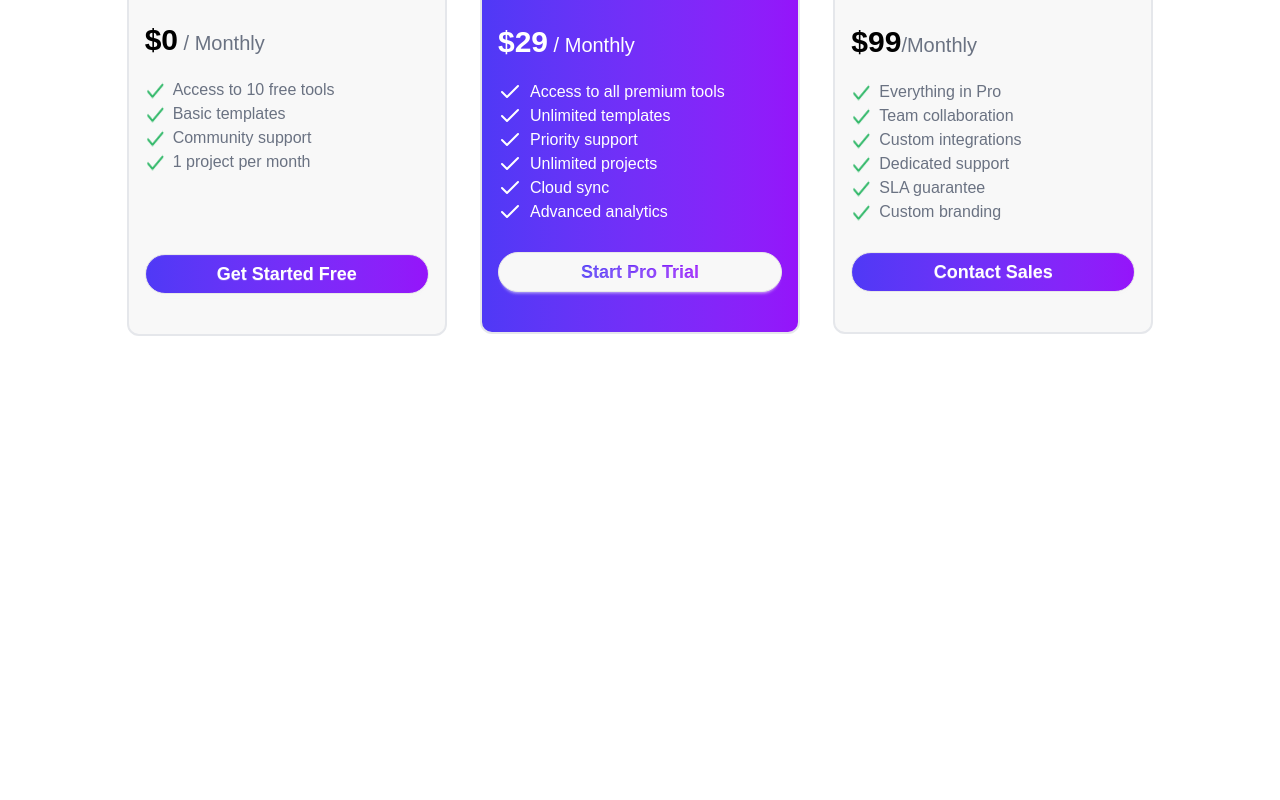
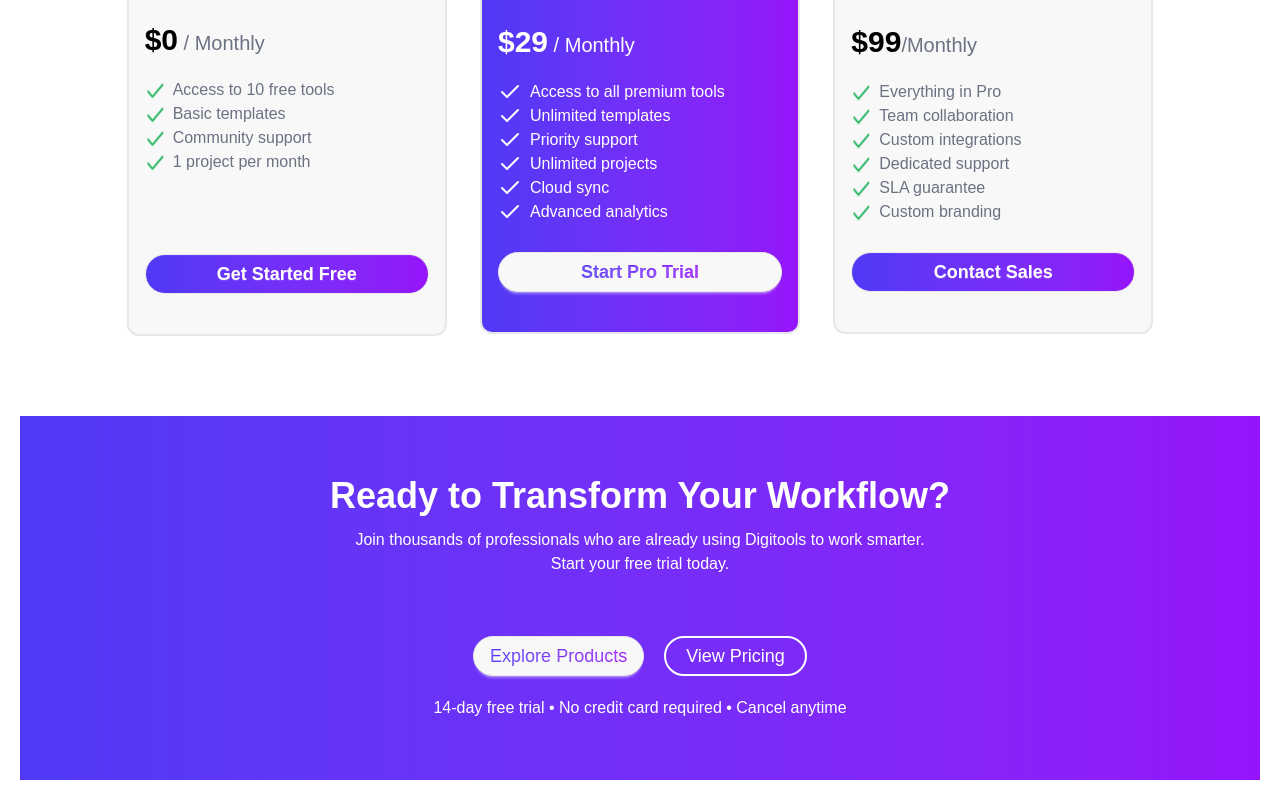
Before and after one commit to Asraful-Alam-Sifat/Assignment-06, a React (Vite) app: page / in a window 1280 px wide. Shown: the part 4038-4838 px from the top of the page. Before the commit the page ends 4394 px from the top, so only its background shows below. Built offline with nearby package versions, Linux system fonts and the light colour scheme.

Commit message:
add workflow section

```diff
--- a/src/App.jsx
+++ b/src/App.jsx
@@ -9,6 +9,7 @@ import Tools from './components/Tools/Tools';
 import Cart from './components/Cart/Cart';
 import Steps from './components/Steps/Steps';
 import Pricing from './components/Pricing/Pricing';
+import Workflow from './components/Workflow/Workflow';
 
 
 
@@ -58,6 +59,7 @@ const [cartsData, setCartsData] = useState([]);
            </section>
 
            <Pricing/>
+           <Workflow/>
 
     </main>
 
--- a/src/components/Pricing/Pricing.jsx
+++ b/src/components/Pricing/Pricing.jsx
@@ -4,7 +4,7 @@ import { Check } from 'lucide-react';
 
 const Pricing = () => {
     return (
-        <div className='max-w-260 mx-auto mt-20'>
+        <div className='max-w-260 mx-auto my-20'>
             <div>
                 <h2 className='font-bold text-5xl text-center'>Simple, Transparent Pricing</h2>
                 <p className='font-medium text-base text-gray-500 text-center mt-3 '>Choose the plan that fits your needs. Upgrade or downgrade anytime.</p>
--- /dev/null
+++ b/src/components/Workflow/Workflow.jsx
@@ -0,0 +1,24 @@
+import React from 'react';
+
+const Workflow = () => {
+    return (
+        <div className='bg-linear-to-r from-[#4F39F6] to-[#9514FA] text-white py-15'>
+            <div className='max-w-260 mx-auto'>
+                <div>
+                    <h2 className='font-bold text-4xl text-center '>Ready to Transform Your Workflow?</h2>
+                    <p className='font-medium text-base text-center mt-3 max-w-150 mx-auto'>Join thousands of professionals who are already using Digitools to work smarter. Start your free trial today.</p>
+                </div>
+
+                <div className='mt-8 text-center'>
+                  <div className='flex justify-center items-center gap-5'>
+                    <button className='font-medium text-lg btn rounded-full mt-7'><span className='bg-linear-to-r from-[#4F39F6] to-[#9514FA] bg-clip-text text-transparent'>Explore Products</span></button>
+                    <button className='font-medium text-lg rounded-full mt-7 border-2 px-5 py-1 hover:bg-base-100 hover:text-base-900'><span className='hover:bg-linear-to-r hover:from-[#4F39F6] hover:to-[#9514FA] hover:bg-clip-text hover:text-transparent'>View Pricing</span></button>
+                 </div>
+                    <p className='font-medium mt-5'>14-day free trial • No credit card required • Cancel anytime</p>
+                </div>
+            </div>
+        </div>
+    );
+};
+
+export default Workflow;
```
